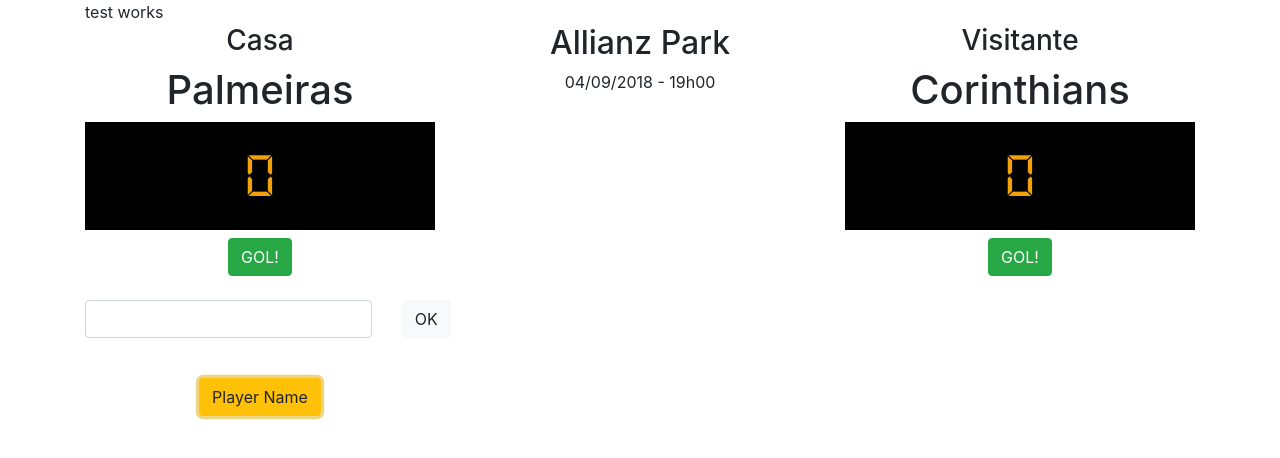
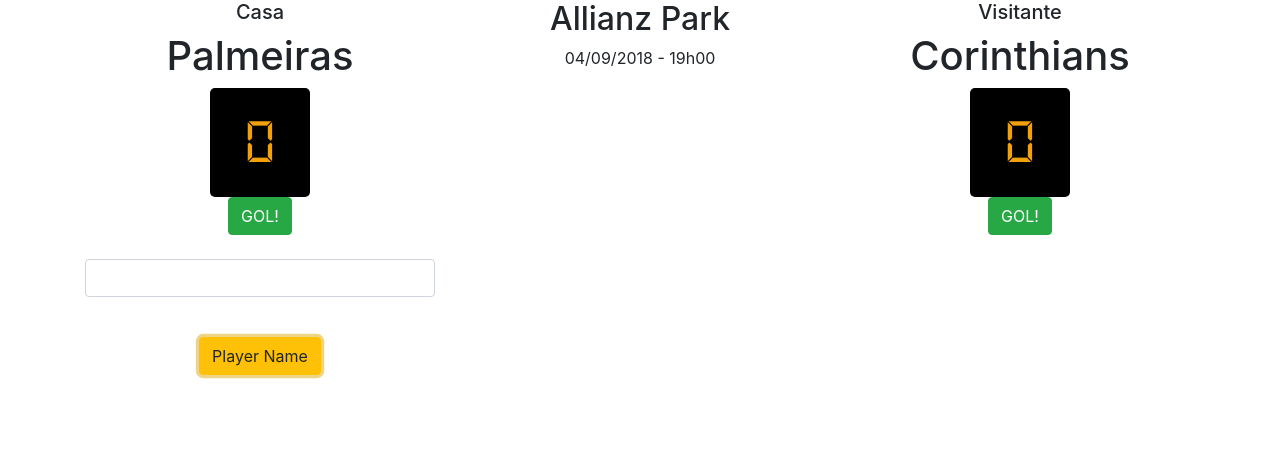
Before and after one commit to FelipeVegners/placar-react, a React (Create React App) app: page / in a window 1280 px wide. Both pictures are taken after a click on the button "Player Name". Shown: the top 458 px of the page. Built offline with nearby package versions, Linux system fonts and the light colour scheme.

Commit message:
CSS Improvements

```diff
--- a/public/index.html
+++ b/public/index.html
@@ -19,7 +19,7 @@
       work correctly both with client-side routing and a non-root public URL.
       Learn how to configure a non-root public URL by running `npm run build`.
     -->
-    <title>React App</title>
+    <title>Placar com React</title>
   </head>
   <body>
     <noscript>
--- a/src/components/App.jsx
+++ b/src/components/App.jsx
@@ -1,6 +1,8 @@
 import React from 'react';
 
 import PlacarContainer from './PlacarContainer'
+
+const title = 'Placar em React'
 
 const dados = {
     partida: {
--- a/src/components/InputField.jsx
+++ b/src/components/InputField.jsx
@@ -18,11 +18,8 @@
     return(
       <div>
         <div className="form-group row">
-          <div className="col-10">
+          <div className="col-12">
             <input type="text" className="form-control" onChange={ this.onChange.bind(this) }/>
-          </div>
-          <div className="col-2">
-            <button className="btn btn-light">OK</button>
           </div>
         </div>
         <span>{ this.state.typed }</span>
--- a/src/components/PlacarContainer.css
+++ b/src/components/PlacarContainer.css
@@ -6,9 +6,12 @@
 }
 
 .view-goals {
+    margin: 0 auto;
     font-family: 'ds-digi';
     font-size: 4rem;
     color: rgb(243, 161, 10);
     padding: 1rem 1.5rem;
     background: #000;
+    width: 100px;
+    border-radius: 5px;
 }
--- a/src/components/PlacarContainer.jsx
+++ b/src/components/PlacarContainer.jsx
@@ -38,13 +38,11 @@
 
     render() {
         const { partida, casa, visitante } = this.props
-        const estilo = { float: "left", marginRight: "48px", textAlign: "center", color: "#000" }
         return (
             <div className="container">
-            <Test />
               <div className="row">
                 <div className="col-4 text-center">
-                    <h3>Casa</h3>
+                    <h5>Casa</h5>
                     <Time
                         nome={ casa.nome }
                         gols={ this.state.gols_casa }
@@ -56,7 +54,7 @@
                     <Partida { ...partida }/>
                 </div>
                 <div className="col-4 text-center">
-                    <h3>Visitante</h3>
+                    <h5>Visitante</h5>
                     <Time
                         nome={ visitante.nome }
                         gols={ this.state.gols_visitante }
```
